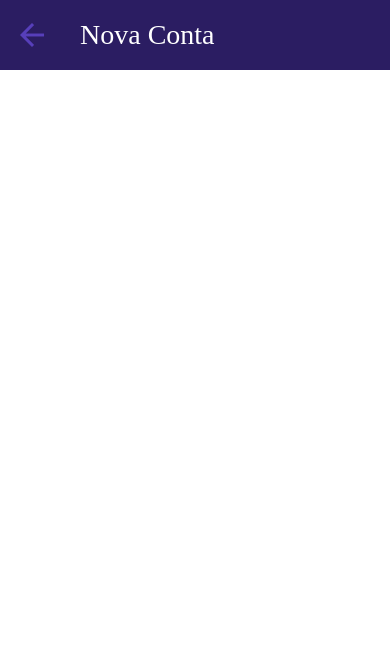
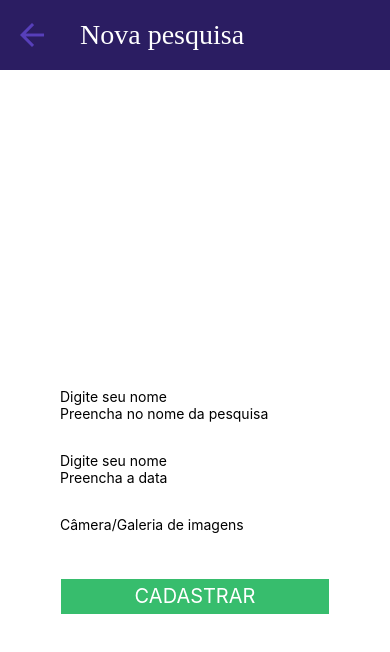
Before and after one commit to LuizaNakahira/EC48C, a React Native app: screen / in a window 390 px wide. Shown: the top 652 px of the page. Built offline with nearby package versions, Linux system fonts and the light colour scheme.

Commit message:
criacao da tela NovaPesquisa

```diff
--- a/App.js
+++ b/App.js
@@ -1,12 +1,11 @@
 import { View, Text } from 'react-native'
 
 import Header from './src/components/Header'
+import NovaPesquisa from './src/screens/NovaPesquisa'
 
 const App = () => {
   return (
-    <View>
-      <Header texto={"Nova Conta"}/>
-    </View>
+    <NovaPesquisa/>
   )
 }
 
--- a/src/components/Botao1.js
+++ b/src/components/Botao1.js
@@ -13,7 +13,7 @@ const Botao1 = (props) => {
 const estilos = StyleSheet.create({
     fundoBotao: {
         backgroundColor: '#37BD6D',
-        width: 300,
+        width: '99%',
         height: 35,
         alignItems: 'center',
         justifyContent: 'center'
--- /dev/null
+++ b/src/screens/NovaPesquisa.js
@@ -0,0 +1,63 @@
+import {View, Text, TextInput, TouchableOpacity, StyleSheet} from 'react-native';
+
+import Header from '../components/Header'
+import Botao from '../components/Botao1'
+
+const NovaPesquisa = () => {
+  return (
+    <View>
+      <Header texto={"Nova pesquisa"}/>
+      <View style={estilos.containerForms}>
+        <View style={estilos.containerInputs}>
+            <View style={estilos.camposInput}>
+                <Text style={estilos.label}>Nome</Text>
+                <TextInput placeholder="Digite seu nome"/>
+                <Text>Preencha no nome da pesquisa</Text>
+            </View>
+            <View style={estilos.camposInput}>
+                <Text style={estilos.label}>Data</Text>
+                <TextInput placeholder="Digite seu nome"/>
+                <Text>Preencha a data</Text>
+            </View>
+            <View style={estilos.camposInput}>
+                <Text style={estilos.label}>Imagem</Text>
+                <TouchableOpacity><Text>Câmera/Galeria de imagens</Text></TouchableOpacity>
+            </View>
+        </View>
+
+        <Botao texto="CADASTRAR"/>
+    </View>
+    </View>
+
+  )
+}
+
+const estilos = StyleSheet.create({
+    containerForms: {
+        height: '100vh',
+        display: 'flex',
+        alignItems: 'center',
+        justifyContent: 'center',
+        gap: 46,
+        width: '100%',
+        paddingHorizontal: 60,
+        paddingVertical: 30
+    },
+
+    containerInputs: {
+        gap: 13,
+        width: '100%'
+    },
+
+    camposInput: {
+        width: '100%'
+    },
+
+    label: {
+        color: 'white',
+
+    }
+
+})
+
+export default NovaPesquisa
```
